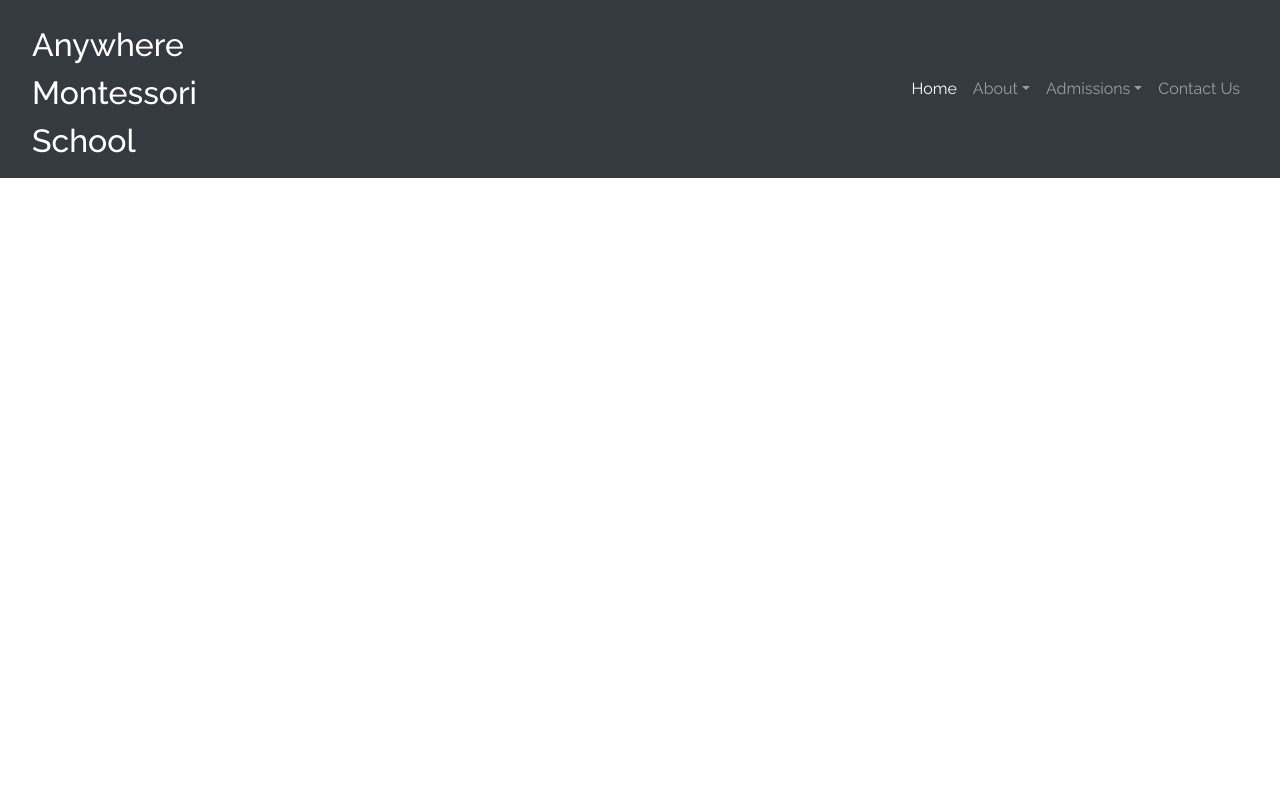
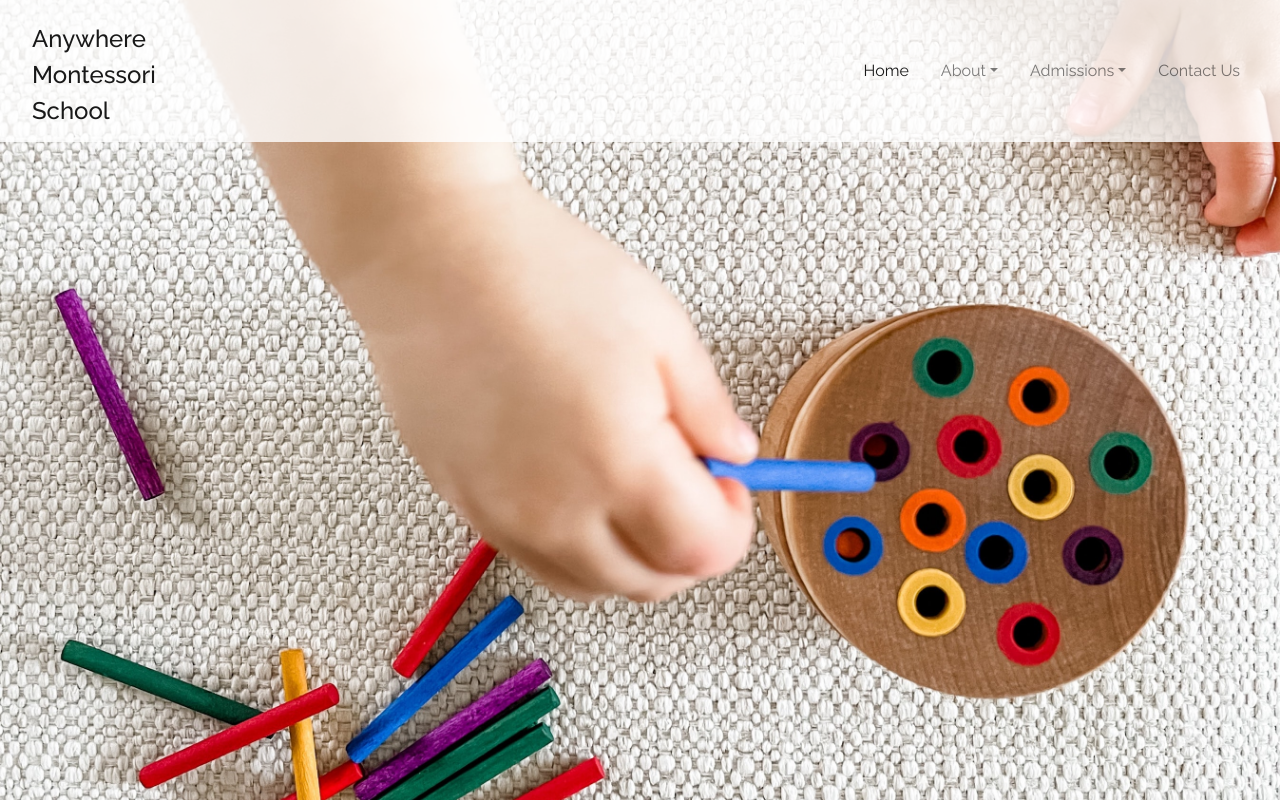
Before and after one commit to MaggieBritton/anywhere-montessori-school, a website: page index.html in a window 1280 px wide. Drawn offline with nearby package versions, Linux system fonts and the light colour scheme.

Commit message:
Hero Image

```diff
--- a/css/styles.css
+++ b/css/styles.css
@@ -4,9 +4,13 @@
 
 .navbar-brand {
     font-weight: 500;
-    font-size: 2rem;
+    font-size: 1.5rem;
     margin-left: 1rem;
     margin-top: 0.5rem;
+}
+
+.navbar {
+    background-color: rgba(255, 255, 255, 0.8);
 }
 
 .navbar-toggler {
@@ -14,5 +18,16 @@
 }
 
 .navbar-nav {
-    margin-right: 1rem;
+    margin: 1rem;
 }
+
+.nav-item {
+    margin-left: 1rem;
+}
+
+.hero-img {
+    position: fixed;
+    top: 0;
+    width: 100%;
+    height: auto;
+}
--- a/index.html
+++ b/index.html
@@ -15,10 +15,11 @@
     <title>Anywhere Montessori School</title>
 </head>
 <body>
+    <div class="hero">
         <header>
             <!-- Navigation -->
             <!-- The only issue to fix here, still, is to right align the navbar button (when collapsed) and the menus (when expanded)-->
-        <nav class="navbar navbar-dark sticky-top navbar-expand-lg bg-dark" role="navigation">
+            <nav class="navbar navbar-light sticky-top navbar-expand-lg" role="navigation">
                 <a class="navbar-brand" href="#">Anywhere </br>
                                                 Montessori </br>
                                                 School
@@ -48,6 +49,8 @@
                 </div>
             </nav>
         </header>
+        <img class="hero-img" src="img/postingWork.jpg" alt="Child doing posting work.">
+    </div>
 
 
     <!-- jQuery must come first, then Popper.js, then the Bootstrap JavaScript plugins.-->
```
Also changed, not shown: img/coloringWork.jpg (added), img/postingWork.jpg (added), 2 other files. Lines whose indentation alone changed are shown as unchanged.
